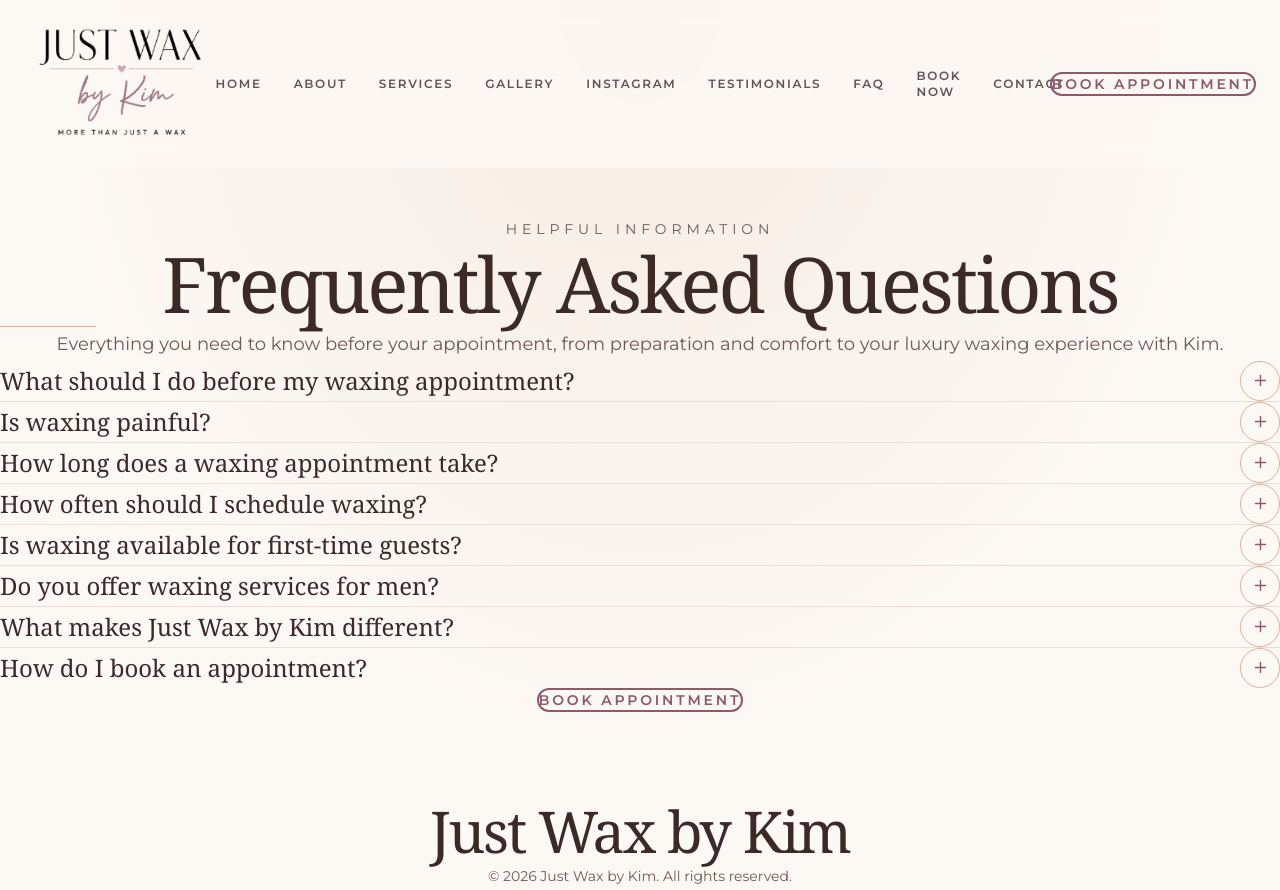
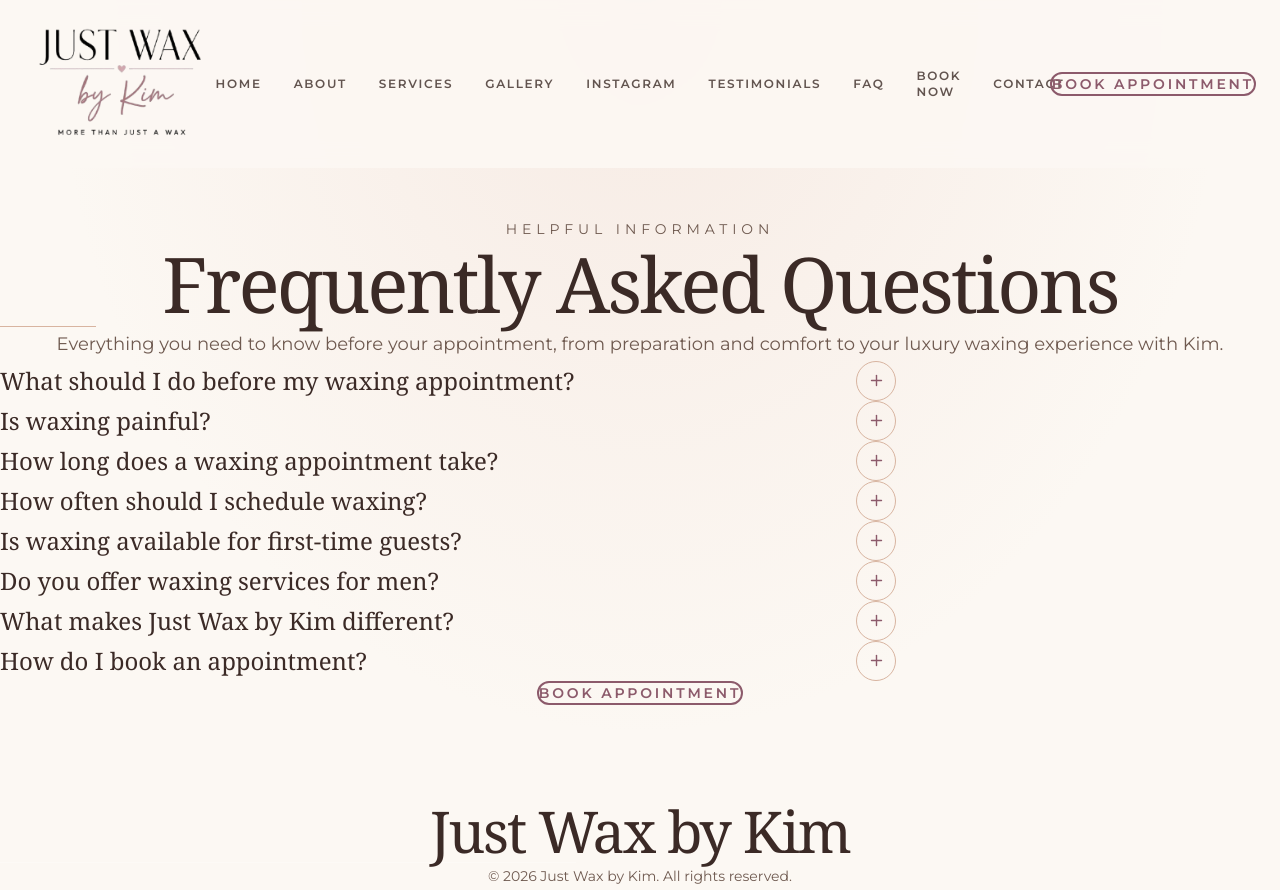
Before and after one commit to kevin-phan-25/just-wax-by-kim, a Next.js app: page /faq in a window 1280 px wide. Built offline with nearby package versions, Linux system fonts and the light colour scheme; a web font is replaced by a local one.

Commit message:
Update FAQAccordion.tsx

```diff
--- a/features/faq/FAQAccordion.tsx
+++ b/features/faq/FAQAccordion.tsx
@@ -1,62 +1,25 @@
 /**
- *
- * ---
+ * -----------------------------------------------------------------------------
  * File:
  * features/faq/FAQAccordion.tsx
  *
  * Description:
- * Luxury FAQ accordion collection.
- *
- * Changes:
- * • Simplified rendering structure
- * • Preserved editorial width
- * • Improved spacing rhythm
- * • Removed alignment wrappers
- * • Added refined divider system
- *
- * ---
- *
+ * Luxury FAQ accordion collection – soft bubble/card style.
+ * -----------------------------------------------------------------------------
  */
-
 import FAQItem from "./FAQItem";
-
-import type {
-  FAQItemType,
-} from "./faq.types";
-
+import type { FAQItemType } from "./faq.types";
 
 interface Props {
   items: FAQItemType[];
 }
 
-
-export default function FAQAccordion({
-  items,
-}: Props) {
-
+export default function FAQAccordion({ items }: Props) {
   return (
-
-    <div
-      className="
-        w-full
-        divide-y
-        divide-[#E8DDD8]
-      "
-    >
-
-      {
-        items.map((item) => (
-
-          <FAQItem
-            key={item.id}
-            item={item}
-          />
-
-        ))
-      }
-
+    <div className="w-full max-w-4xl mx-auto space-y-5">
+      {items.map((item) => (
+        <FAQItem key={item.id} item={item} />
+      ))}
     </div>
-
   );
-
 }
```
